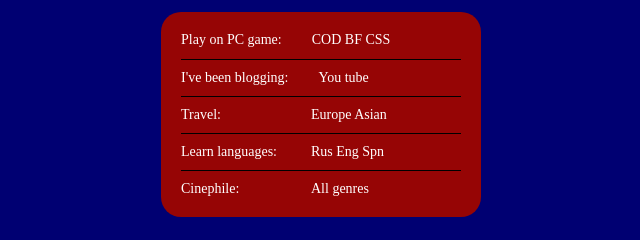
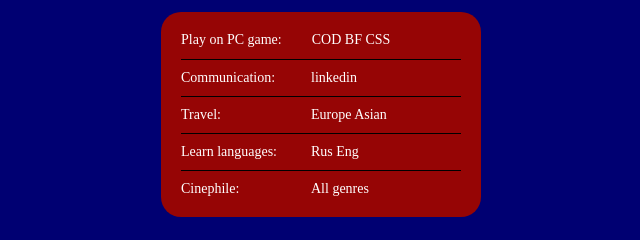
Before and after one commit to MaksimCD/MaksimCD.github.io, a plain HTML site: page index.html in a window 1280 px wide. Shown: the part 452-692 px from the top of the page, 319-959 px from the left. Drawn offline with Linux system fonts and the light colour scheme.

Commit message:
Update index.html

```diff
--- a/index.html
+++ b/index.html
@@ -56,8 +56,8 @@
             <a class="linsk__link" href="">COD BF CSS </a>
           </li>
           <li class="links__link">
-            <p class="links__title">I've been blogging:</p>
-            <a class="linsk__link" href="@maxim_Triodin">You tube</a>
+            <p class="links__title">Сommunication:</p>
+            <a class="linsk__link" href="https://www.linkedin.com/in/maksim-triodin-b33bb6258/">linkedin</a>
           </li>
           <li class="links__link">
             <p class="links__title">Travel:</p>
@@ -65,7 +65,7 @@
           </li>
           <li class="links__link">
             <p class="links__title">Learn languages:</p>
-            <a class="linsk__link" href="@maxim_Triodin">Rus Eng Spn</a>
+            <a class="linsk__link" href="@maxim_Triodin">Rus Eng</a>
           </li>
           <li class="links__link">
             <p class="links__title">Сinephile:</p>
```
